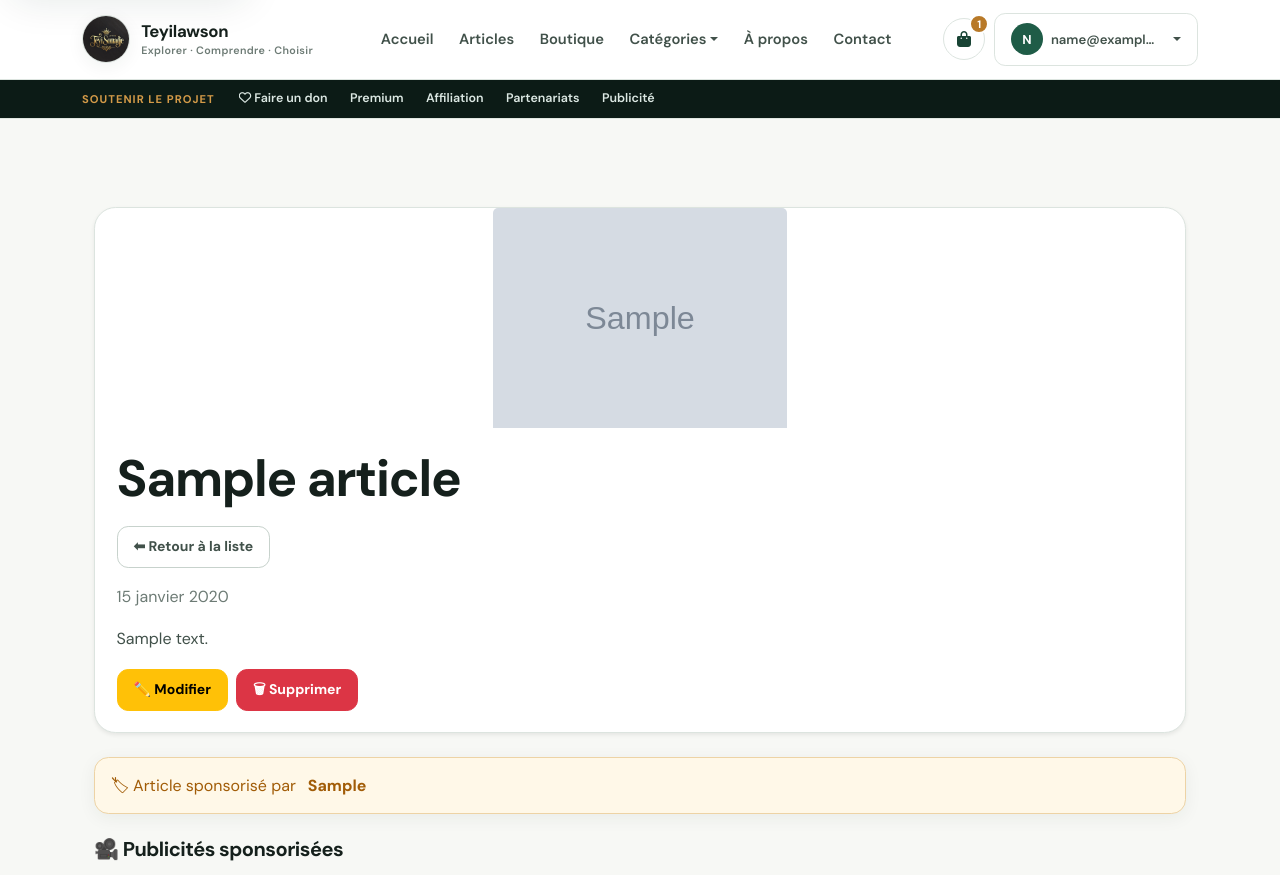
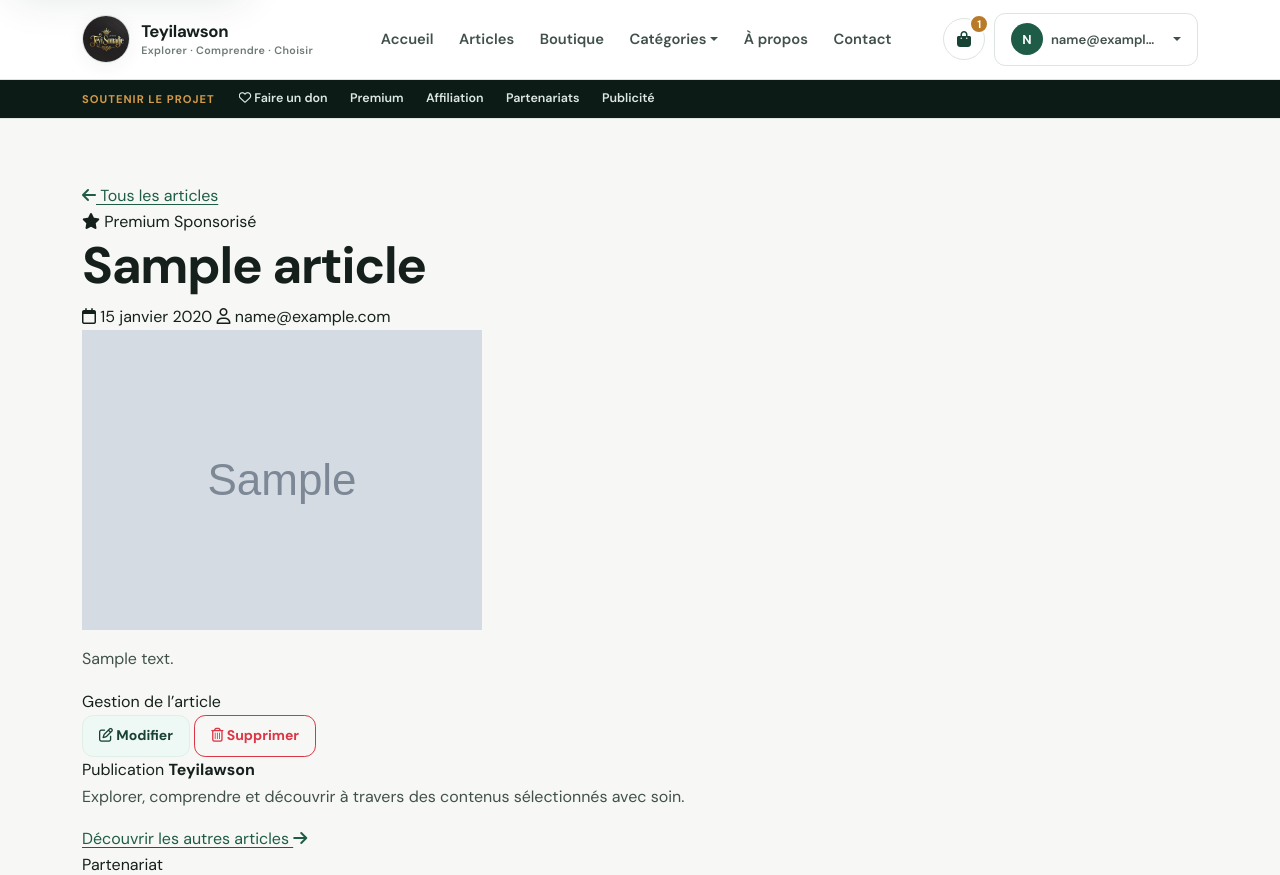
Before and after one commit to teyi12/my_blog, a Django app: a page that uses articles/templates/articles/detail.html in a window 1280 px wide. Shown: the top 875 px of the page. Run offline with Django 5.2, Linux system fonts and the light colour scheme; a user stored in the database is signed in; tables that the repository leaves empty hold one stand-in row (values such as "Sample post"); grey boxes marked "Sample" are stand-in pictures.

Commit message:
style: redesign article detail page

```diff
--- a/articles/templates/articles/detail.html
+++ b/articles/templates/articles/detail.html
@@ -1,143 +1,122 @@
 {% extends 'template_base.html' %}
 {% load static %}
 
+{% block titre %}{{ article.titre }} — Teyilawson{% endblock %}
+
+{% block styles %}
+<link rel="stylesheet" href="{% static 'css/article-detail.css' %}">
+{% endblock %}
+
 {% block contenu %}
-<div class="container py-4">
-  <div class="card border-0 shadow-sm rounded-3 overflow-hidden">
+<article class="article-detail">
+  <header class="article-detail-header">
+    <a class="article-back-link" href="{% url 'articles:articles' %}">
+      <i class="fa-solid fa-arrow-left" aria-hidden="true"></i>
+      Tous les articles
+    </a>
 
-    <!-- Image de l'article -->
+    <div class="article-detail-badges">
+      {% if article.is_premium %}<span class="article-badge article-badge-premium"><i class="fa-solid fa-star" aria-hidden="true"></i> Premium</span>{% endif %}
+      {% if article.est_sponsorise %}<span class="article-badge">Sponsorisé</span>{% endif %}
+    </div>
+
+    <h1>{{ article.titre }}</h1>
+
+    <div class="article-detail-meta">
+      <span><i class="fa-regular fa-calendar" aria-hidden="true"></i> {{ article.date_publication|date:"d F Y" }}</span>
+      {% if article.auteur %}
+      <span><i class="fa-regular fa-user" aria-hidden="true"></i> {{ article.auteur.get_full_name|default:article.auteur.email }}</span>
+      {% endif %}
+    </div>
+  </header>
+
+  <figure class="article-hero-media">
     {% if article.image %}
-  <img src="{{ article.image.url }}"
-       alt="{{ article.titre }}"
-       class="card-img-top img-fluid mx-auto d-block"
-       style="max-height:300px; max-width:800px; width:auto; object-fit:cover;">
+      <img src="{{ article.image.url }}" alt="{{ article.titre }}">
     {% else %}
-  <img src="{% static 'images/default.jpg' %}"
-       alt="Image par défaut"
-       class="card-img-top img-fluid mx-auto d-block"
-       style="max-height:300px; max-width:800px; width:auto; object-fit:cover;">
+      <img src="{% static 'images/default.jpg' %}" alt="">
     {% endif %}
+  </figure>
 
+  <div class="article-reading-layout">
+    <div class="article-reading-main">
+      <div class="article-body">
+        {{ article.contenu|linebreaks }}
+      </div>
 
-    <!-- Contenu -->
-    <div class="card-body">
-      <h1 class="fw-bold mb-3">{{ article.titre }}</h1>
-
-      <!-- Bouton retour -->
-      <div class="mb-3">
-        <a href="{% url 'articles:articles' %}" class="btn btn-outline-secondary btn-sm">
-          ⬅ Retour à la liste
+      {% if user.is_staff or article.auteur == user %}
+      <div class="article-editor-actions" aria-label="Gestion de l’article">
+        <span>Gestion de l’article</span>
+        <div>
+          <a href="{% url 'articles:article_modifier' slug=article.slug %}" class="btn btn-soft btn-sm">
+            <i class="fa-regular fa-pen-to-square" aria-hidden="true"></i> Modifier
+          </a>
+          <a href="{% url 'articles:article_supprimer' slug=article.slug %}" class="btn btn-outline-danger btn-sm">
+            <i class="fa-regular fa-trash-can" aria-hidden="true"></i> Supprimer
           </a>
         </div>
-
-      <!-- Métadonnées -->
-      <p class="text-muted mb-2">{{ article.date_publication|date:"d F Y" }}</p>
-
-      <!-- Texte de l'article -->
-      <p style="word-wrap: break-word; overflow-wrap: break-word;">
-        {{ article.contenu|linebreaks }}
-      </p>
-
-      {% if user.is_staff %}
-      <div class="mt-3 d-flex gap-2">
-        <a href="{% url 'articles:article_modifier' slug=article.slug %}" class="btn btn-warning btn-sm">
-          ✏️ Modifier
-        </a>
-        <a href="{% url 'articles:article_supprimer' slug=article.slug %}" class="btn btn-danger btn-sm">
-          🗑 Supprimer
-        </a>
       </div>
       {% endif %}
     </div>
+
+    <aside class="article-side-note" aria-label="À propos de cette publication">
+      <span class="article-side-kicker">Publication</span>
+      <strong>Teyilawson</strong>
+      <p>Explorer, comprendre et découvrir à travers des contenus sélectionnés avec soin.</p>
+      <a href="{% url 'articles:articles' %}">Découvrir les autres articles <i class="fa-solid fa-arrow-right" aria-hidden="true"></i></a>
+    </aside>
   </div>
 
-  <!-- Sponsor et pubs -->
   {% if article.est_sponsorise %}
-  <div class="alert alert-warning mt-4">
-    🏷 Article sponsorisé par <strong>{{ article.sponsor }}</strong>
+  <section class="article-sponsor" aria-labelledby="sponsor-title">
+    <div class="article-sponsor-heading">
+      <span class="eyebrow">Partenariat</span>
+      <h2 id="sponsor-title">Contenu sponsorisé</h2>
+      {% if article.sponsor %}<p>Cet article est sponsorisé par <strong>{{ article.sponsor }}</strong>.</p>{% endif %}
     </div>
 
     {% if article.pub_images.all or article.pub_videos.all or article.medias.all %}
-  <h5 class="mt-4 mb-3">🎥 Publicités sponsorisées</h5>
-
-  <!-- Desktop : carousel -->
-  <div id="carouselSponsor" class="carousel slide d-none d-md-block" data-bs-ride="carousel">
+    <div id="carouselSponsor" class="carousel slide article-sponsor-carousel d-none d-md-block">
       <div class="carousel-inner">
         {% for pub in article.pub_images.all %}
         <div class="carousel-item {% if forloop.first %}active{% endif %}">
-        <img src="{{ pub.image.url }}" class="d-block w-100 rounded shadow-sm"
-             style="max-height: 350px; object-fit: cover;">
+          <img src="{{ pub.image.url }}" class="d-block w-100" alt="Contenu sponsorisé">
         </div>
         {% endfor %}
-
         {% for pub in article.pub_videos.all %}
         <div class="carousel-item {% if not article.pub_images.all and forloop.first %}active{% endif %}">
-        <video class="d-block w-100 rounded shadow-sm" style="max-height: 350px" controls preload="metadata">
+          <video class="d-block w-100" controls preload="metadata">
             <source src="{{ pub.video.url }}" type="video/mp4">
           </video>
         </div>
         {% endfor %}
-
         {% for media in article.medias.all %}
         <div class="carousel-item {% if not article.pub_images.all and not article.pub_videos.all and forloop.first %}active{% endif %}">
-        {% if media.type == "image" %}
-        <img src="{{ media.fichier.url }}" class="d-block w-100 rounded shadow-sm"
-             style="max-height: 350px; object-fit: cover;">
-        {% elif media.type == "video" %}
-        <video class="d-block w-100 rounded shadow-sm" style="max-height: 350px" controls preload="metadata">
-          <source src="{{ media.fichier.url }}" type="video/mp4">
-        </video>
+          {% if media.type == 'image' %}
+            <img src="{{ media.fichier.url }}" class="d-block w-100" alt="Média associé à {{ article.titre }}">
+          {% elif media.type == 'video' %}
+            <video class="d-block w-100" controls preload="metadata"><source src="{{ media.fichier.url }}" type="video/mp4"></video>
           {% endif %}
         </div>
         {% endfor %}
       </div>
-    <!-- Flèches -->
-    <button class="carousel-control-prev" type="button" data-bs-target="#carouselSponsor" data-bs-slide="prev">
-      <span class="carousel-control-prev-icon"></span>
-    </button>
-    <button class="carousel-control-next" type="button" data-bs-target="#carouselSponsor" data-bs-slide="next">
-      <span class="carousel-control-next-icon"></span>
-    </button>
+      <button class="carousel-control-prev" type="button" data-bs-target="#carouselSponsor" data-bs-slide="prev" aria-label="Média précédent"><span class="carousel-control-prev-icon"></span></button>
+      <button class="carousel-control-next" type="button" data-bs-target="#carouselSponsor" data-bs-slide="next" aria-label="Média suivant"><span class="carousel-control-next-icon"></span></button>
     </div>
 
-  <!-- Mobile : slider horizontal -->
-  <div class="sponsor-slider d-flex overflow-auto pb-2 d-block d-md-none">
-    {% for pub in article.pub_images.all %}
-    <div class="slider-item mr-3">
-      <img src="{{ pub.image.url }}" class="img-fluid rounded shadow-sm" style="max-height: 220px;">
-    </div>
-    {% endfor %}
-
-    {% for pub in article.pub_videos.all %}
-    <div class="slider-item mr-3">
-      <video class="rounded shadow-sm" style="max-height: 220px" controls preload="metadata">
-        <source src="{{ pub.video.url }}" type="video/mp4">
-      </video>
-    </div>
-    {% endfor %}
-
+    <div class="article-mobile-media d-md-none">
+      {% for pub in article.pub_images.all %}<img src="{{ pub.image.url }}" alt="Contenu sponsorisé">{% endfor %}
+      {% for pub in article.pub_videos.all %}<video controls preload="metadata"><source src="{{ pub.video.url }}" type="video/mp4"></video>{% endfor %}
       {% for media in article.medias.all %}
-    <div class="slider-item mr-3">
-      {% if media.type == "image" %}
-      <img src="{{ media.fichier.url }}" class="img-fluid rounded shadow-sm" style="max-height: 220px;">
-      {% elif media.type == "video" %}
-      <video class="rounded shadow-sm" style="max-height: 220px" controls preload="metadata">
-        <source src="{{ media.fichier.url }}" type="video/mp4">
-      </video>
-      {% endif %}
-    </div>
+        {% if media.type == 'image' %}<img src="{{ media.fichier.url }}" alt="Média associé à {{ article.titre }}">{% elif media.type == 'video' %}<video controls preload="metadata"><source src="{{ media.fichier.url }}" type="video/mp4"></video>{% endif %}
       {% endfor %}
     </div>
     {% endif %}
+  </section>
   {% endif %}
 
-  <!-- Bouton retour bas -->
-  <div class="mt-4">
-    <a href="{% url 'articles:articles' %}" class="btn btn-outline-secondary">
-      ⬅ Retour à la liste
-    </a>
-  </div>
-</div>
-
-
+  <footer class="article-detail-footer">
+    <a class="btn btn-outline-primary" href="{% url 'articles:articles' %}"><i class="fa-solid fa-arrow-left" aria-hidden="true"></i> Retour aux articles</a>
+  </footer>
+</article>
 {% endblock %}
```
Lines whose indentation alone changed are shown as unchanged.
